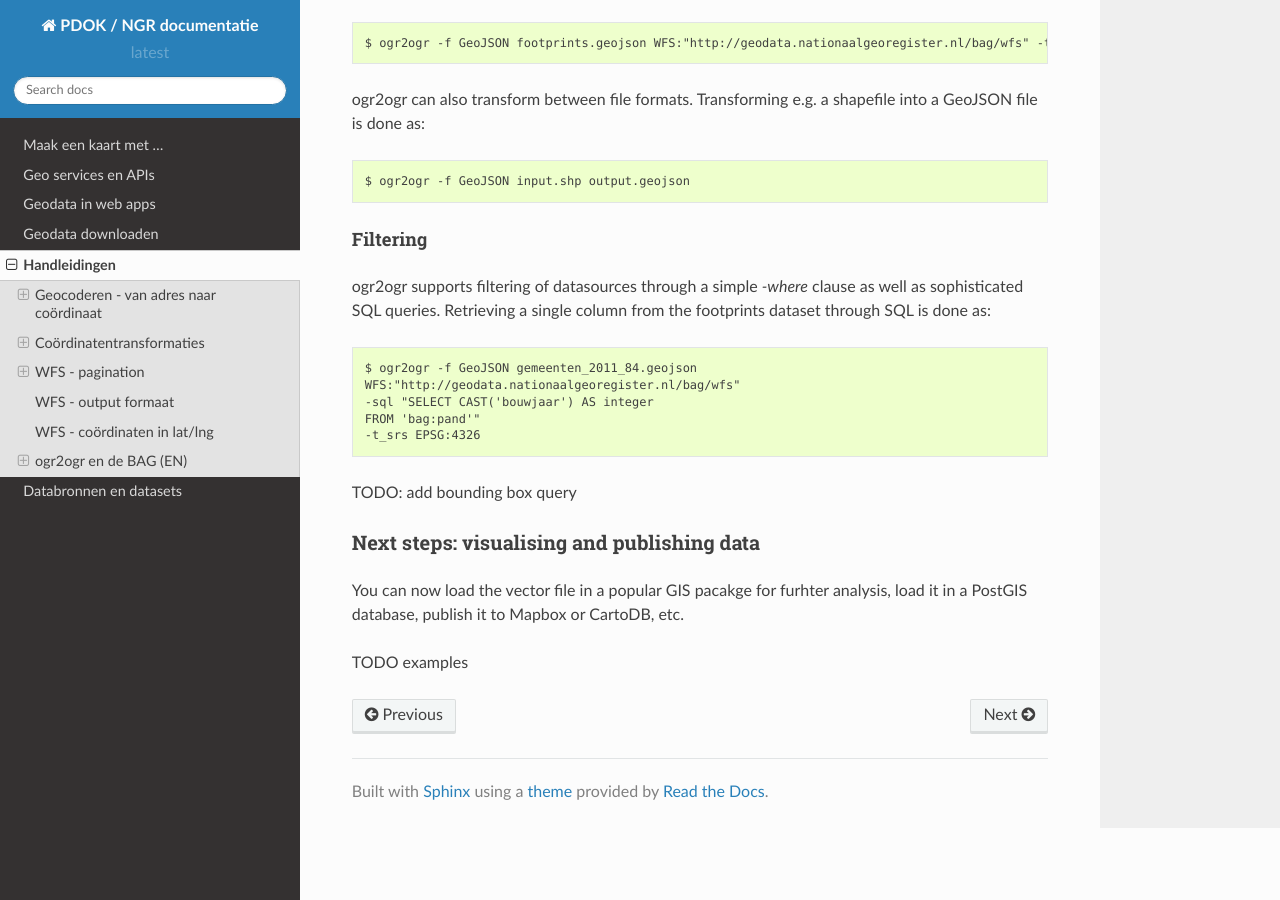
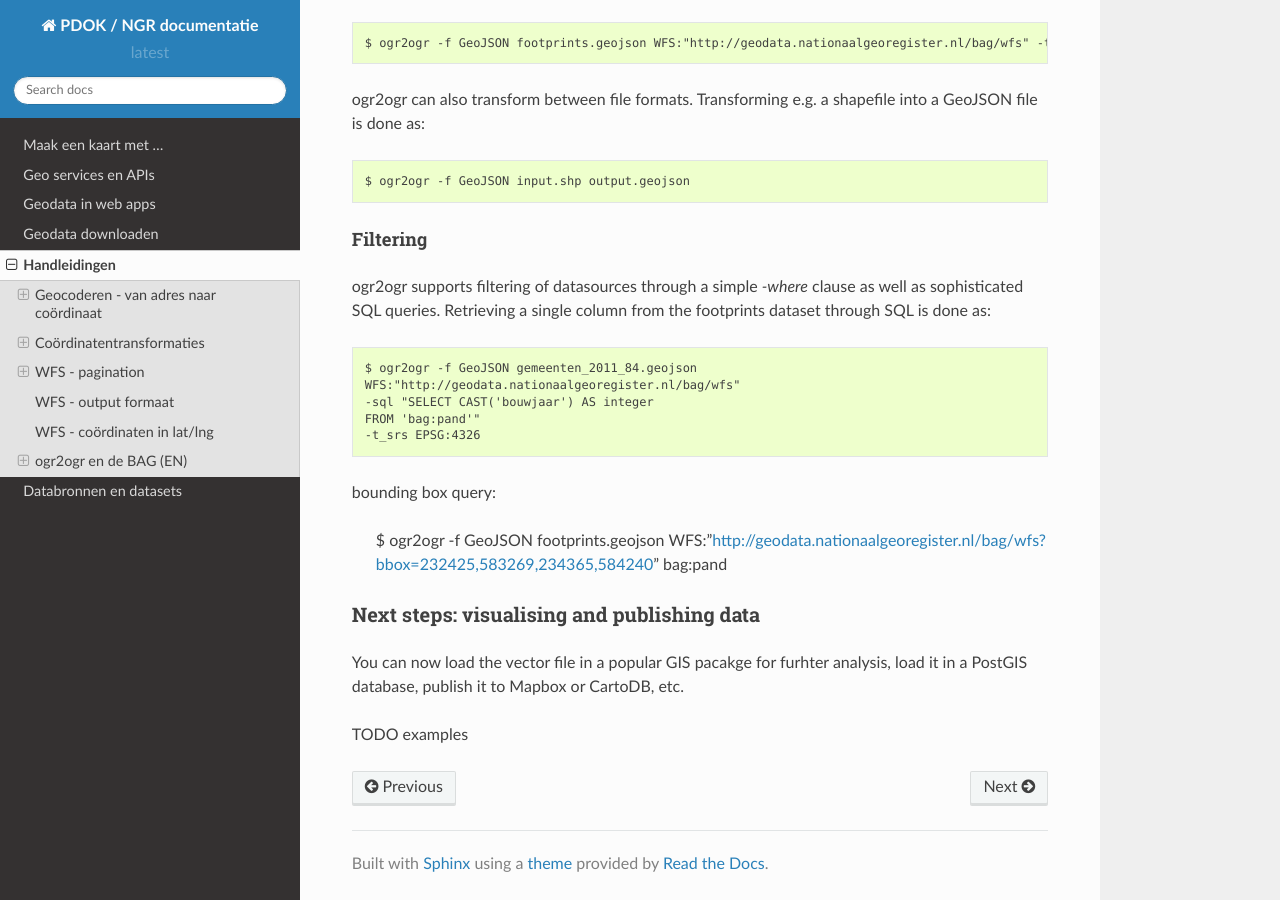
Before and after one commit to Geonovum/PDOK-NGR-documentatie, a Sphinx documentation site: the page built from docs/handleidingen.rst, in a window 1280 px wide and 900 px high, scrolled down 8647 px. Built offline with Sphinx 7.4.7 and the Read the Docs theme 2.0.0, drawn with Linux system fonts in a browser that asks for light colours; comment, search, counter and statistics services are not loaded.

Commit message:
Update handleidingen.rst

```diff
--- a/docs/handleidingen.rst
+++ b/docs/handleidingen.rst
@@ -326,7 +326,9 @@ ogr2ogr supports filtering of datasources through a simple *-where* clause as we
     FROM 'bag:pand'"
     -t_srs EPSG:4326
 
-TODO: add bounding box query
+bounding box query:
+
+    $ ogr2ogr -f GeoJSON footprints.geojson WFS:"http://geodata.nationaalgeoregister.nl/bag/wfs?bbox=232425,583269,234365,584240" bag:pand
 
 Next steps: visualising and publishing data
 ===========================================
```
